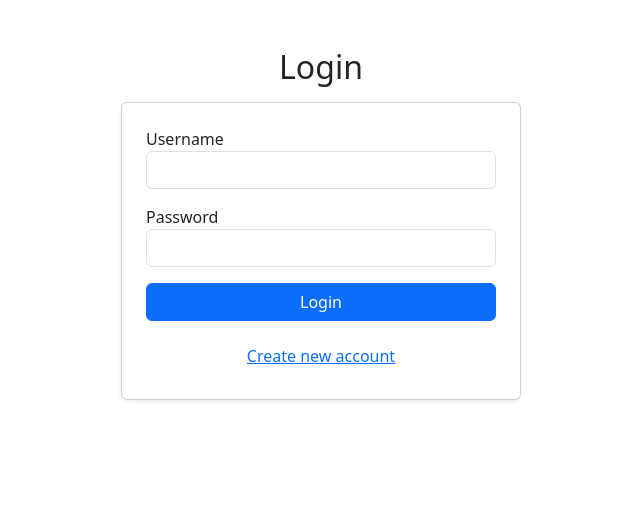
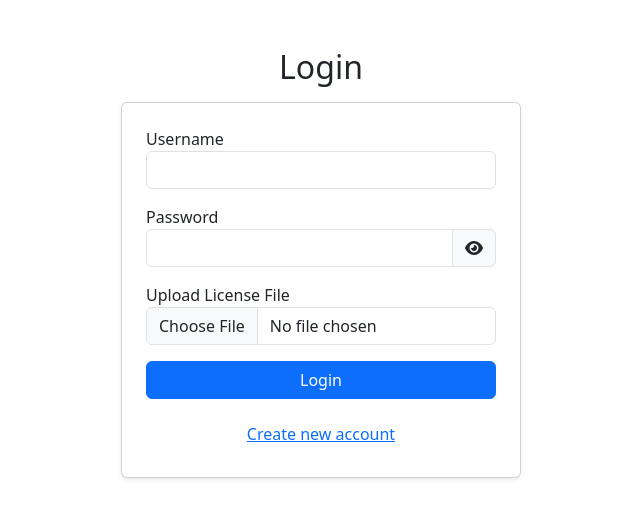
Before and after one commit to prakash0496/PdfExtraction, an Angular app: page /login in a window 1280 px wide. Shown: the top 518 px of the page, without its empty margins (319-959 px from the left). Built offline with nearby package versions, Linux system fonts and the light colour scheme.

Commit message:
signup and login changes

```diff
--- a/src/app/auth/auth.ts
+++ b/src/app/auth/auth.ts
@@ -12,17 +12,18 @@ export class Auth {
 
   constructor(private http: HttpClient) {}
 
-  login(username: string, password: string): Observable<any> {
-    return this.http.post(
+  login(username: string, password: string,file: File): Observable<any> {
+    return this.http.post (
       this.loginUrl,
-      { username, password },
+      { username, password, file },
       { withCredentials: true }
     );
   }
 
   logout(): Observable<any> {
     return this.http.post(
-      'https://pdftoexcel-latest.onrender.com/api/auth/logout',
+       'https://pdftoexcel-latest.onrender.com/api/auth/logout',
+      /* 'http://localhost:8080/api/auth/logout', */
       {},
       { withCredentials: true }
     );
--- a/src/app/auth/login/login.html
+++ b/src/app/auth/login/login.html
@@ -1,20 +1,60 @@
+<link rel="stylesheet" href="https://cdnjs.cloudflare.com/ajax/libs/font-awesome/6.5.0/css/all.min.css">
+
 <div class="container mt-5">
   <h2 class="text-center mb-3">Login</h2>
+
   <div class="card p-4 shadow-sm mx-auto" style="max-width: 400px;">
+
+
 <form (ngSubmit)="onLogin()">
+
   <div class="mb-3">
     <label>Username</label>
     <input [(ngModel)]="username" name="username" class="form-control" required>
   </div>
+
   <div class="mb-3">
     <label>Password</label>
-        <input [(ngModel)]="password" name="password" type="password" class="form-control" required>
+
+    <div class="input-group">
+      <input
+        [(ngModel)]="password"
+        name="password"
+        [type]="showPassword ? 'text' : 'password'"
+        class="form-control"
+        required>
+
+      <span class="input-group-text"
+            (click)="togglePassword()"
+            style="cursor:pointer">
+
+        <i class="fa"
+           [ngClass]="showPassword ? 'fa-eye-slash' : 'fa-eye'">
+        </i>
+
+      </span>
     </div>
-      <button class="btn btn-primary w-100" type="submit">Login</button>
+  </div>
+
+  <div class="mb-3">
+    <label>Upload License File</label>
+    <input type="file" class="form-control" (change)="onFileSelected($event)" required>
+  </div>
+
+  <button class="btn btn-primary w-100" type="submit">
+    Login
+  </button>
+
   <div class="text-center mt-3">
-  <button type="button" class="btn btn-link text-primary" (click)="onSignUp()">Create new account</button>
+    <button type="button"
+            class="btn btn-link text-primary"
+            (click)="onSignUp()">
+      Create new account
+    </button>
   </div>
 
 </form>
+
+
   </div>
 </div>
--- a/src/app/auth/login/login.ts
+++ b/src/app/auth/login/login.ts
@@ -44,9 +44,10 @@ export class Login {
     const formData = new FormData();
     formData.append("username", this.username);
     formData.append("password", this.password);
-   /* formData.append("file", this.selectedFile); */
+    formData.append("file", this.selectedFile);
 
-    this.http.post<any>("https://pdftoexcel-latest.onrender.com/api/auth/login", formData)
+   this.http.post<any>("https://pdftoexcel-latest.onrender.com/api/auth/login", formData)
+  /* this.http.post<any>("http://localhost:8080/api/auth/login", formData)  */
       .subscribe({
         next: (res) => {
 
--- a/src/app/auth/signup/signup.html
+++ b/src/app/auth/signup/signup.html
@@ -1,3 +1,4 @@
+<link rel="stylesheet" href="https://cdnjs.cloudflare.com/ajax/libs/font-awesome/6.5.0/css/all.min.css">
 <div class="auth-main">
   <div class="auth-wrapper v3">
     <div class="auth-form">
@@ -72,6 +73,19 @@
               />
             </div>
 
+             <!-- <div class="form-group mb-3">
+              <label class="form-label" for="serialNumber">Serial Number*</label>
+              <input
+                type="serialNumber"
+                class="form-control"
+                id="serialNumber"
+                placeholder="serialNumber"
+                name="serialNumber"
+                [(ngModel)]="serialNumber"
+                required
+              />
+            </div> -->
+
             <div class="form-group mb-3">
               <label class="form-label" for="password">UserName</label>
               <input
@@ -87,8 +101,10 @@
 
       <div class="form-group mb-3">
   <label class="form-label" for="password">Password</label>
+
+  <div class="input-group">
     <input
-                type="password"
+      [type]="showPassword ? 'text' : 'password'"
       class="form-control"
       id="password"
       placeholder="Password"
@@ -96,6 +112,12 @@
       [(ngModel)]="password"
       required
     />
+
+    <span class="input-group-text" (click)="togglePassword()" style="cursor:pointer;">
+      <i class="fa" [ngClass]="showPassword ? 'fa-eye-slash' : 'fa-eye'"></i>
+    </span>
+  </div>
+
 </div>
 
             <p class="mt-4 text-sm text-muted">
--- a/src/app/auth/signup/signup.ts
+++ b/src/app/auth/signup/signup.ts
@@ -18,10 +18,16 @@ export class Signup {
   lastname = '';
   company = '';
   email_ids = '';
+  serialNumber = '';
   username = '';
   password = '';
+  showPassword = false;
 
   constructor(private http: HttpClient, private router: Router) {}
+
+  togglePassword() {
+  this.showPassword = !this.showPassword;
+}
 
   // 🔹 Signup handler
   onSignup() {
@@ -37,6 +43,7 @@ export class Signup {
       lastname: this.lastname,
       company: this.company,
       email_ids: this.email_ids,
+      serialNumber:this.serialNumber,
       username: this.username,
       password: this.password
     };
@@ -44,6 +51,7 @@ export class Signup {
     console.log("📤 Sending data to backend:", payload);
 
     this.http.post('https://pdftoexcel-latest.onrender.com/api/auth/register', payload)
+    /*this.http.post('http://localhost:8080/api/auth/register', payload)*/
       .subscribe({
         next: (response) => {
           console.log("✅ User saved:", response);
--- a/src/app/pdf-extract/pdf-extract.ts
+++ b/src/app/pdf-extract/pdf-extract.ts
@@ -153,7 +153,7 @@ onVoucherEdit(newValue: string) {
     if (this.pdfPassword) {
       formData.append('password', this.pdfPassword);
     }
-   /* this.http.post<any>('http://localhost:8080/api/pdf/extracts', formData) */
+    /*this.http.post<any>('http://localhost:8080/api/pdf/extracts', formData) */
     this.http.post<any>('https://pdftoexcel-latest.onrender.com/api/pdf/extracts', formData)
       .subscribe({
         next: (res) => {
@@ -200,7 +200,7 @@ onVoucherEdit(newValue: string) {
   formData.append('bankName', this.typeBank);
   formData.append('tableData', JSON.stringify(this.transactions));
 
- /* this.http.post('http://localhost:8080/api/pdf/extract/tallyxml', formData, {  */
+  /*this.http.post('http://localhost:8080/api/pdf/extract/tallyxml', formData, {  */
   this.http.post('https://pdftoexcel-latest.onrender.com/api/pdf/extract/tallyxml', formData, {
     responseType: 'blob'
   }).subscribe({
```
Also changed, not shown: src/app/navbar/navbar.html (+7 -7 lines). Lines whose indentation alone changed are shown as unchanged.
